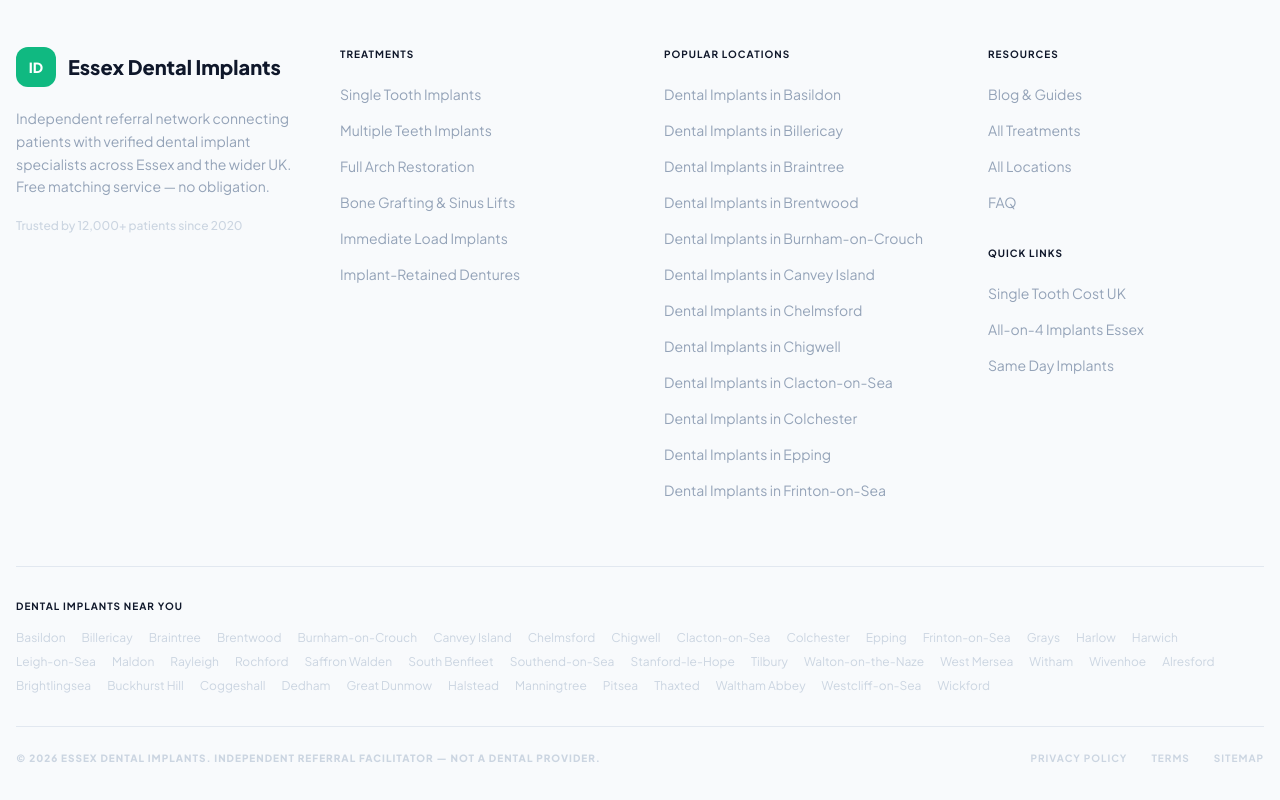
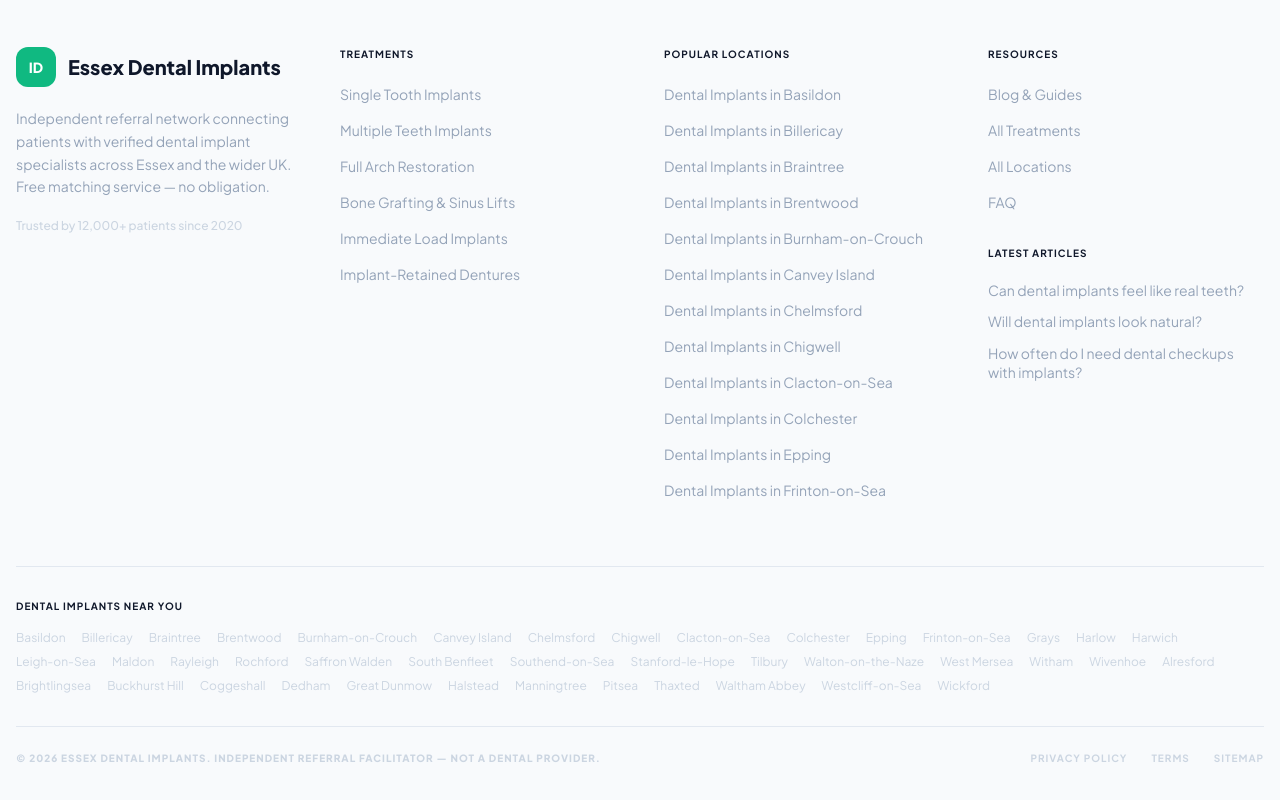
Before and after one commit to vimldn/essexdental, a Next.js app: page / in a window 1280 px wide. Shown: the part 5296-6096 px from the top of the page. Built offline with nearby package versions, Linux system fonts and the light colour scheme.

Commit message:
Update Footer.tsx

```diff
--- a/components/Footer.tsx
+++ b/components/Footer.tsx
@@ -1,12 +1,67 @@
 'use client';
 
-import React from 'react';
+import React, { useState, useEffect } from 'react';
 import Link from 'next/link';
+import Papa from 'papaparse';
 import { SERVICES, LOCATIONS } from '@/lib/data';
+
+interface Article {
+  'Article Title': string;
+  'Slug': string;
+  'Article Content': string;
+  'wp_category': string;
+}
+
+const slugify = (s: string) =>
+  (s || '').toLowerCase().trim().replace(/['"]/g, '').replace(/[^a-z0-9]+/g, '-').replace(/^-+|-+$/g, '');
+
+const makeUniqueSlug = (base: string, used: Set<string>) => {
+  const cleanBase = base && base.length ? base : 'post';
+  let slug = cleanBase;
+  let i = 2;
+  while (used.has(slug)) slug = `${cleanBase}-${i++}`;
+  used.add(slug);
+  return slug;
+};
 
 export default function Footer() {
   const allCities = Object.values(LOCATIONS).flat();
   const topCities = allCities.slice(0, 12);
+  const [latestArticles, setLatestArticles] = useState<{ title: string; slug: string }[]>([]);
+
+  useEffect(() => {
+    fetch('/articles.csv')
+      .then((r) => r.text())
+      .then((csvText) => {
+        Papa.parse<Article>(csvText, {
+          header: true,
+          skipEmptyLines: true,
+          complete: (results) => {
+            const usedSlugs = new Set<string>();
+            const today = new Date();
+            const startDate = new Date('2026-02-10T00:00:00');
+            const articlesPerDay = 3;
+
+            const published = (results.data || [])
+              .filter((a) => a && a['Article Title'] && a['Article Title'].trim())
+              .map((a, index) => {
+                const dayOffset = Math.floor(index / articlesPerDay);
+                const publishDate = new Date(startDate);
+                publishDate.setDate(publishDate.getDate() + dayOffset);
+                const baseSlug = (a['Slug'] || '').trim() || slugify(a['Article Title']);
+                const uniqueSlug = makeUniqueSlug(baseSlug, usedSlugs);
+                return { title: a['Article Title'], slug: uniqueSlug, publishDate };
+              })
+              .filter((a) => a.publishDate <= today);
+
+            // Latest 3
+            const latest = published.slice(-3).reverse();
+            setLatestArticles(latest.map((a) => ({ title: a.title, slug: a.slug })));
+          },
+        });
+      })
+      .catch(() => {});
+  }, []);
 
   return (
     <footer className="bg-slate-50 pt-20 pb-10 border-t border-slate-200">
@@ -60,7 +115,7 @@ export default function Footer() {
             </ul>
           </div>
 
-          {/* Resources */}
+          {/* Resources + Latest Articles */}
           <div>
             <h4 className="text-slate-900 font-bold mb-5 uppercase tracking-widest text-[10px]">Resources</h4>
             <ul className="space-y-3">
@@ -70,11 +125,15 @@ export default function Footer() {
               <li><Link href="/#faq" className="text-sm text-slate-400 hover:text-emerald-500 transition-colors">FAQ</Link></li>
             </ul>
 
-            <h4 className="text-slate-900 font-bold mt-8 mb-5 uppercase tracking-widest text-[10px]">Quick Links</h4>
+            <h4 className="text-slate-900 font-bold mt-8 mb-5 uppercase tracking-widest text-[10px]">Latest Articles</h4>
             <ul className="space-y-3">
-              <li><Link href="/services/single-tooth" className="text-sm text-slate-400 hover:text-emerald-500 transition-colors">Single Tooth Cost UK</Link></li>
-              <li><Link href="/services/full-arch" className="text-sm text-slate-400 hover:text-emerald-500 transition-colors">All-on-4 Implants Essex</Link></li>
-              <li><Link href="/services/immediate-implants" className="text-sm text-slate-400 hover:text-emerald-500 transition-colors">Same Day Implants</Link></li>
+              {latestArticles.map((article) => (
+                <li key={article.slug}>
+                  <Link href={`/blog/${article.slug}`} className="text-sm text-slate-400 hover:text-emerald-500 transition-colors line-clamp-2 leading-snug">
+                    {article.title}
+                  </Link>
+                </li>
+              ))}
             </ul>
           </div>
         </div>
@@ -100,15 +159,9 @@ export default function Footer() {
             © {new Date().getFullYear()} Essex Dental Implants. Independent referral facilitator — not a dental provider.
           </p>
           <div className="flex items-center gap-6">
-            <Link href="/" className="text-[10px] uppercase font-bold tracking-widest text-slate-300 hover:text-emerald-500 transition-colors">
-              Privacy Policy
-            </Link>
-            <Link href="/" className="text-[10px] uppercase font-bold tracking-widest text-slate-300 hover:text-emerald-500 transition-colors">
-              Terms
-            </Link>
-            <Link href="/blog" className="text-[10px] uppercase font-bold tracking-widest text-slate-300 hover:text-emerald-500 transition-colors">
-              Sitemap
-            </Link>
+            <Link href="/" className="text-[10px] uppercase font-bold tracking-widest text-slate-300 hover:text-emerald-500 transition-colors">Privacy Policy</Link>
+            <Link href="/" className="text-[10px] uppercase font-bold tracking-widest text-slate-300 hover:text-emerald-500 transition-colors">Terms</Link>
+            <Link href="/blog" className="text-[10px] uppercase font-bold tracking-widest text-slate-300 hover:text-emerald-500 transition-colors">Sitemap</Link>
           </div>
         </div>
 
```
